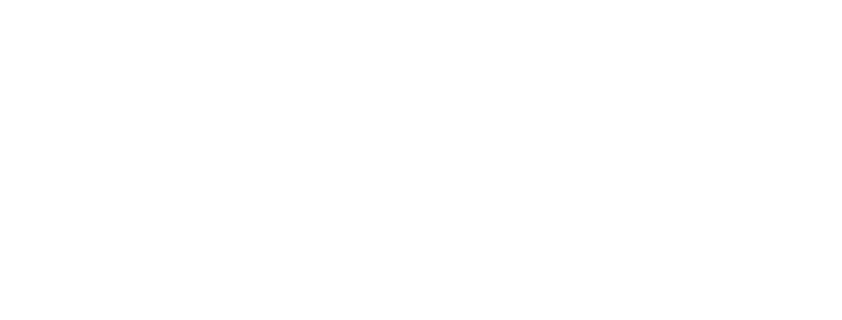
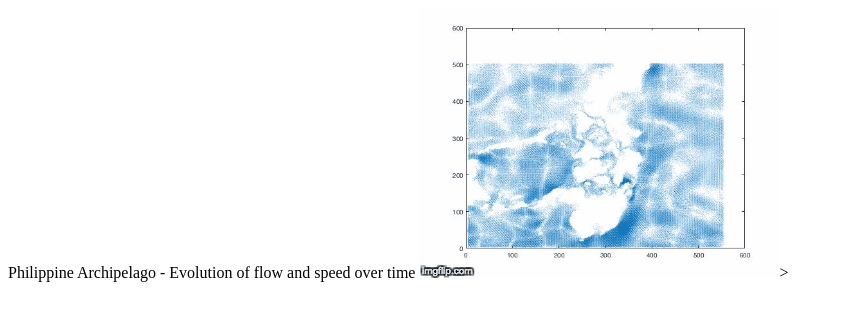
Before and after one commit to minekansu/pset3, a plain HTML site: page index.html in a window 1280 px wide. Shown: the whole page, without its empty margins (0-842 px from the left). Drawn offline with Linux system fonts and the light colour scheme.

Commit message:
Update index.html

```diff
--- a/index.html
+++ b/index.html
@@ -1,6 +1,6 @@
-<HTML>
-<HEAD> <TITLE>Philippine Archipelago - Evolution of flow and speed over time </HEAD>
-<BODY>
-  <IMG SRC="1ynf4b.gif">>
-</BODY>
-</HTML>
+<html>
+<head> Philippine Archipelago - Evolution of flow and speed over time </head>
+<body>
+  <img src="1ynf4b.gif">>
+</body>
+</html>
```
